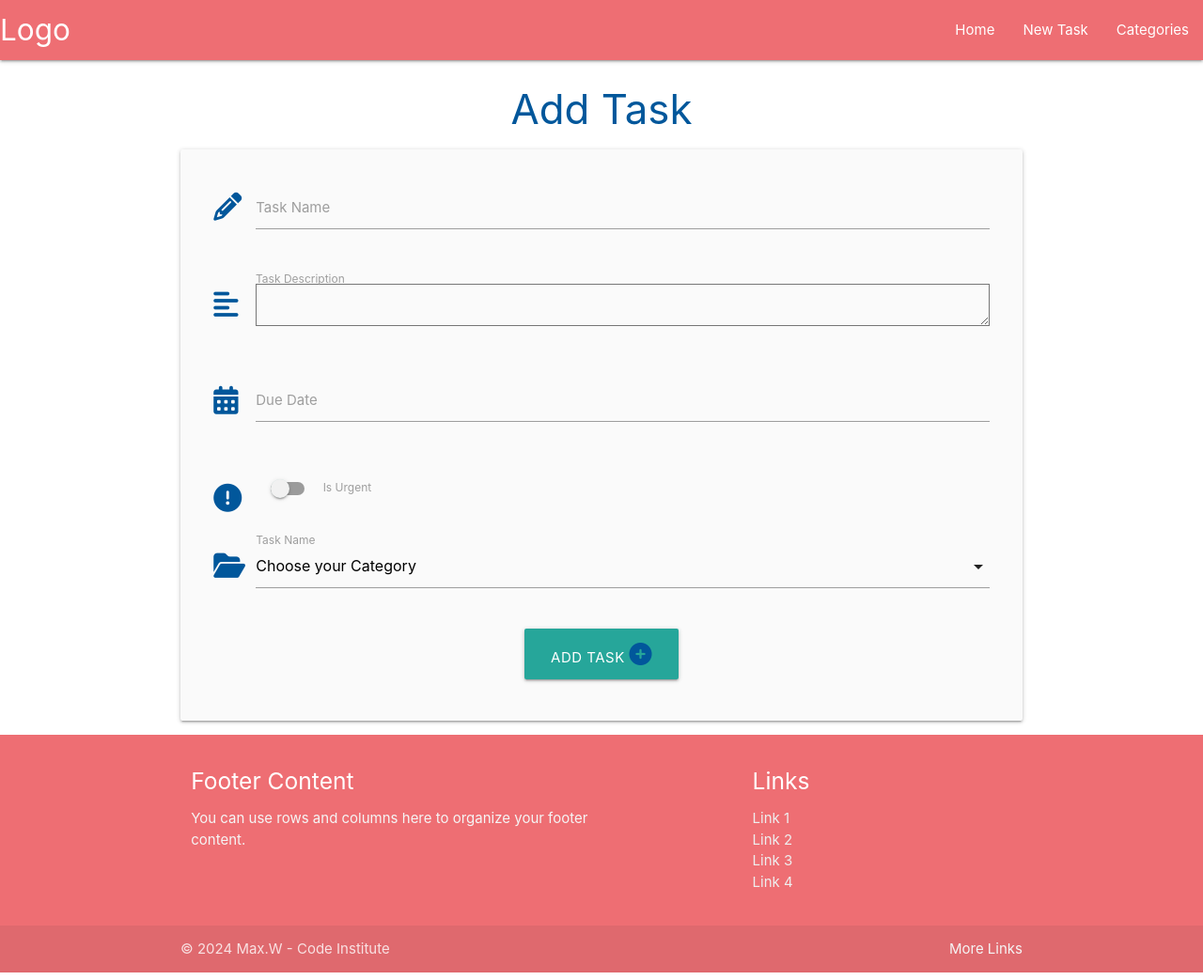
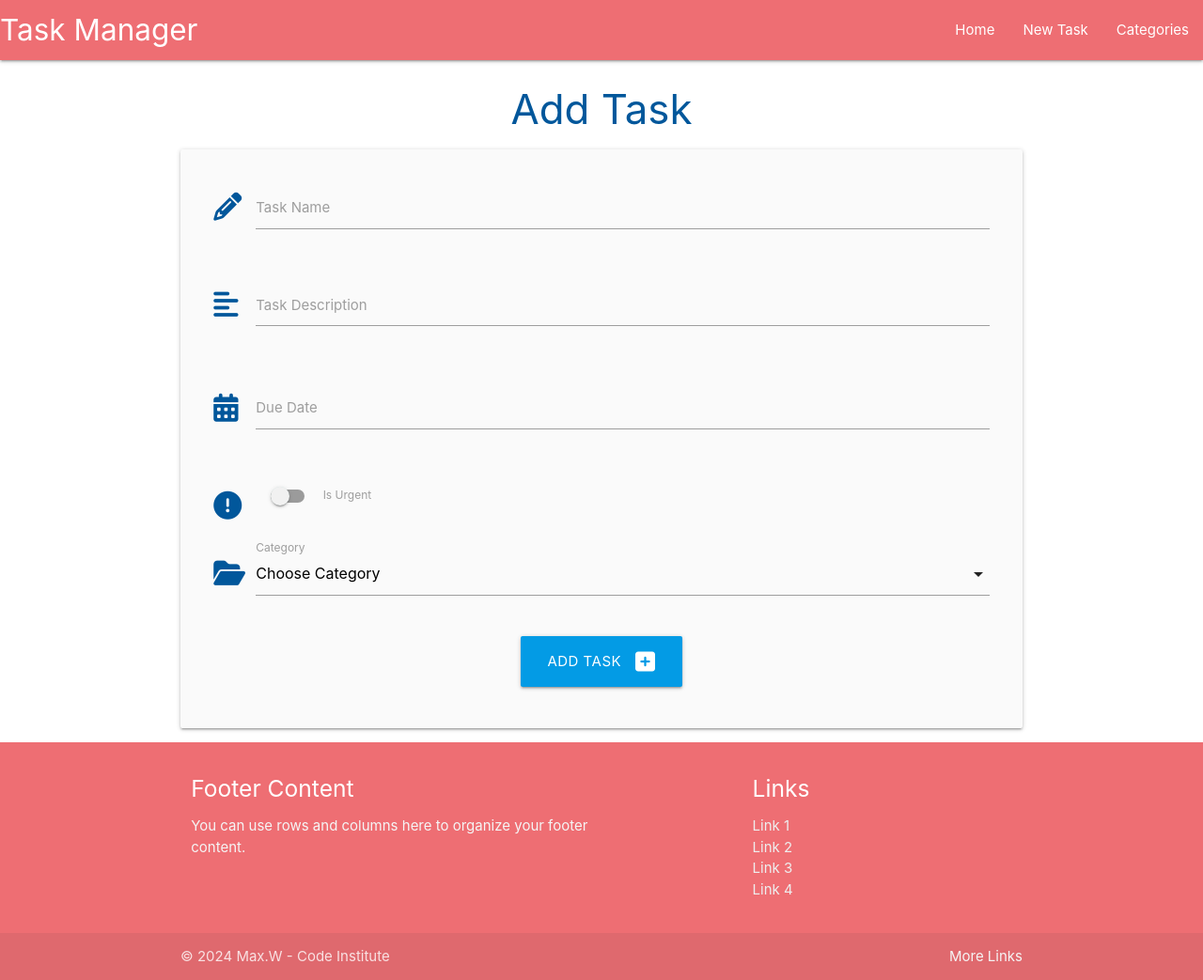
Before and after one commit to MaxBWiseman/TaskManagerProject, a Flask app: page /add_task in a window 1280 px wide. Shown: the whole page at 94% size. Run offline with Flask 3, Linux system fonts and the light colour scheme; data that the repository does not hold is empty; some libraries are stand-ins or nearby versions.

Commit message:
chore: Update add_task form validation and required fields

```diff
--- a/taskmanager/templates/add_task.html
+++ b/taskmanager/templates/add_task.html
@@ -2,36 +2,35 @@
 {% block content %}
 
 <h3 class="light-blue-text text-darken-4 center-align">Add Task</h3>
-<!--CRUD functionality (create, read, update, delete )-->
+
 <div class="row card-panel grey lighten-5">
     <form class="col s12" method="POST" action="{{ url_for('add_task') }}">
-    <!--task name-->
+        <!-- task name -->
         <div class="row">
             <div class="input-field col s12">
                 <i class="fas fa-pencil-alt prefix light-blue-text text-darken-4"></i>
-        <input id="task_name" name="task_name" minlength="5" maxlength="50" type="text" class="validate">
+                <input id="task_name" name="task_name" minlength="5" maxlength="50" type="text" class="validate" required>
                 <label for="task_name">Task Name</label>
             </div>
         </div>
-    <!--task description-->
+        <!-- task description -->
         <div class="row">
             <div class="input-field col s12">
                 <i class="fas fa-align-left prefix light-blue-text text-darken-4"></i>
-        <textarea id="task_description" name="task_description" minlength="5" maxlength="200" type="text"
-          class="materialize_textarea validate">
-          </textarea>
+                <textarea id="task_description" name="task_description" minlength="5" maxlength="200"
+                    type="text" class="materialize-textarea validate" required></textarea>
                 <label for="task_description">Task Description</label>
             </div>
         </div>
-    <!--due date-->
+        <!-- due date -->
         <div class="row">
             <div class="input-field col s12">
                 <i class="fas fa-calendar-alt prefix light-blue-text text-darken-4"></i>
-        <input id="due_date" name="due_date" type="text" class="datepicker validate">
+                <input id="due_date" name="due_date" type="text" class="datepicker validate" required>
                 <label for="due_date">Due Date</label>
             </div>
         </div>
-    <!--is urgent-->
+        <!-- is urgent -->
         <div class="row">
             <div class="input-field col s12">
                 <div class="switch">
@@ -44,28 +43,24 @@
                 </div>
             </div>
         </div>
-    <!--category id-->
+        <!-- category id -->
         <div class="row">
             <div class="input-field col s12">
                 <i class="fas fa-folder-open prefix light-blue-text text-darken-4"></i>
                 <select id="category_id" name="category_id" class="validate" required>
-          <option value="" disabled selected>Choose your Category</option>
+                    <option value="" disabled selected>Choose Category</option>
                     {% for category in categories %}
                         <option value="{{ category.id }}">{{ category.category_name }}</option>
                     {% endfor %}
-          <!--If you recall, whenever submitting a form to the back-end, Python uses the name="" attribute
-          to grab the data being stored within the database.
-          For select elements, the actual data being stored is the value of the selected option,
-          which will be the category ID, whether it's 1, 2, 3, 4, and so on.-->
                 </select>
-          <label for="category_id">Task Name</label>
+                <label for="category_id">Category</label>
             </div>
         </div>
-    <!--submit button-->
+        <!-- submit button -->
         <div class="row">
             <div class="col s12 center-align">
-        <button type="submit" class="btn-large light-orange darken-1">
-          Add Task <i class="fas fa-plus-circle light-blue-text text-darken-4"></i>
+                <button type="submit" class="btn-large light-blue darken-1">
+                    Add Task <i class="fas fa-plus-square right"></i>
                 </button>
             </div>
         </div>
--- a/taskmanager/templates/base.html
+++ b/taskmanager/templates/base.html
@@ -18,7 +18,7 @@
         <!--normal navbar-->
         <nav class="light-orange darken-1">
             <div class="nav-wrapper">
-                <a href="#!" class="brand-logo">Logo</a>
+                <a href="#!" class="brand-logo">Task Manager</a>
                 <a href="#" data-target="mobile-demo" class="sidenav-trigger"><i class="fas fa-bars"></i></a>
                 <ul class="right hide-on-med-and-down">
                     <li><a href="{{ url_for('home') }}">Home</a></li>
```
Lines whose indentation alone changed are shown as unchanged.
